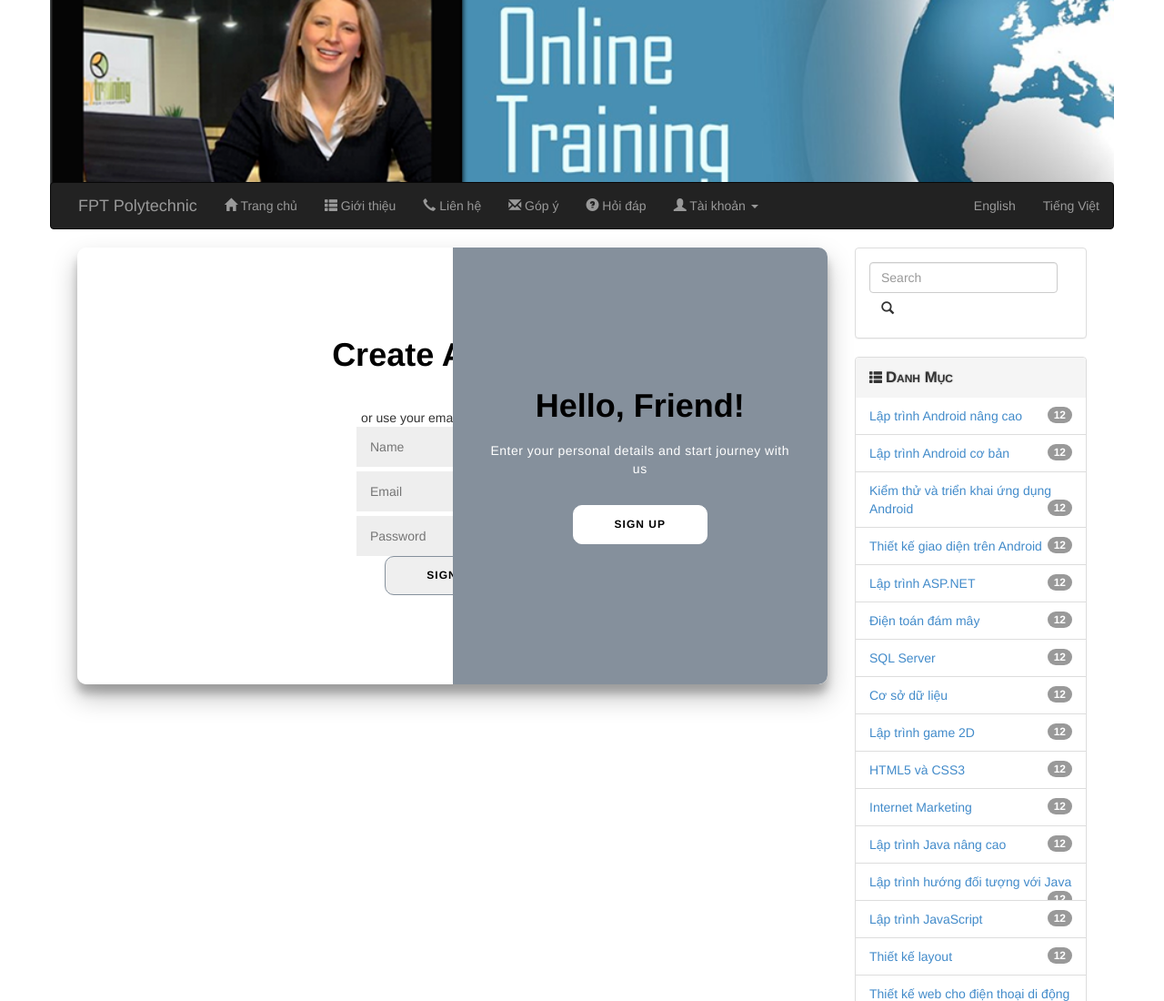
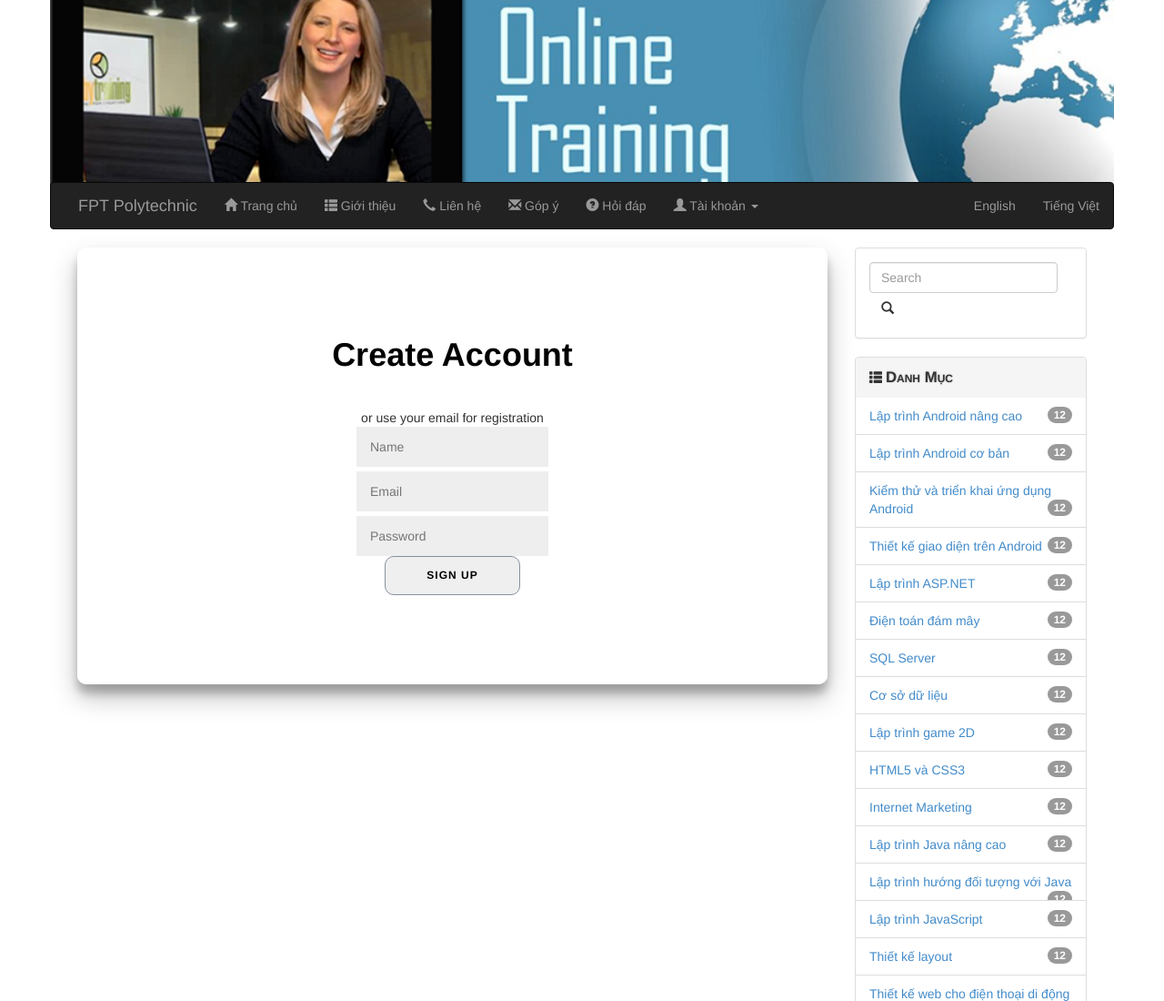
Before and after one commit to hcoonehx95/FE_FR, a plain HTML site: page index.html at #/dangki in a window 1280 px wide. Shown: the top 1100 px of the page at 91% size. Drawn offline with Linux system fonts and the light colour scheme.

Commit message:
chinh dang nhap

```diff
--- a/dangki.html
+++ b/dangki.html
@@ -17,21 +17,12 @@
                 <input type="email" placeholder="Email" />
                 <label for=""></label>
                 <input type="password" placeholder="Password" />
+
                 <button class="btn-sign-up">Sign Up</button>
             </form>
 
         </div>
-        <div class="overlay-container">
-            <div class="overlay">
 
-                <div class="overlay-panel overlay-right">
-                    <h1 class="h1-sign-up">Hello, Friend!</h1>
-                    <p class="p-over">Enter your personal details and start journey with us</p>
-                    <button class="btn-sign-up ghost" id="signUp">Sign Up</button>
-
-                </div>
-            </div>
-        </div>
     </div>
 
 
--- a/js/myApp.js
+++ b/js/myApp.js
@@ -52,7 +52,7 @@ app.controller("quizCtrl", function ($scope, $http, $routeParams, quizFactory) {
     });
 });
 
-
+app.controller("")
 //  controller ______________________________
 
 app.controller("subjectCtrl", function ($scope, $http) {
```
Also changed, not shown: dangnhap.html (+0 -14 lines).
